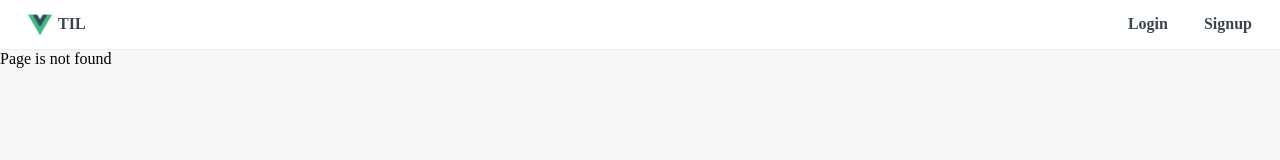
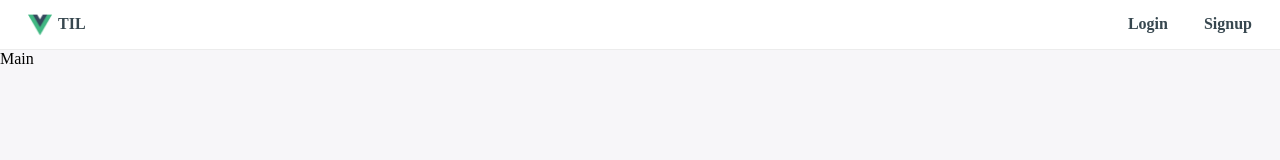
Before and after one commit to sonseong10/learn-vue, a Vue app in the folder vue-til/: page /main in a window 1280 px wide. Before the commit this address had no page. Shown: the top 160 px of the page. Built offline with nearby package versions, Linux system fonts and the light colour scheme; a web font is replaced by a local one.

Commit message:
🚧 Create MainPage.vue and Apply router

```diff
--- a/vue-til/src/routes/index.js
+++ b/vue-til/src/routes/index.js
@@ -19,6 +19,10 @@
 			component: () => import('@/views/SignupPage.vue'),
 		},
 		{
+			path: '/main',
+			component: () => import('@/views/MainPage.vue'),
+		},
+		{
 			path: '*',
 			component: () => import('@/views/NotFoundPage.vue'),
 		},
--- /dev/null
+++ b/vue-til/src/views/MainPage.vue
@@ -0,0 +1,9 @@
+<template>
+	<div>Main</div>
+</template>
+
+<script>
+export default {};
+</script>
+
+<style></style>
```
